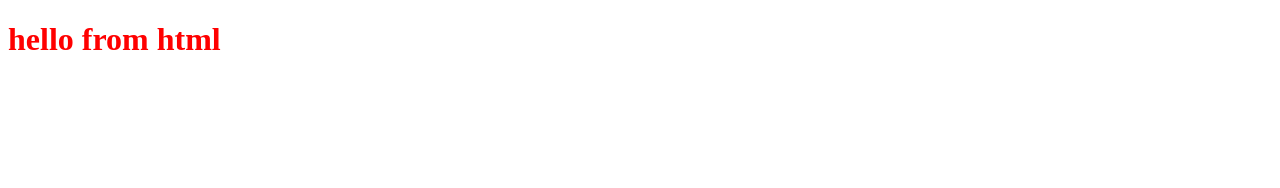
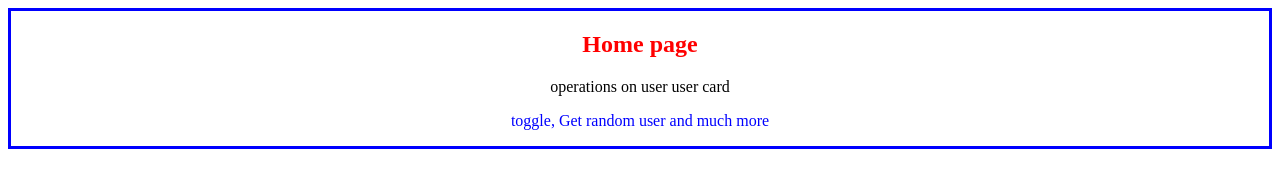
Before and after one commit to 24wh1a05d9-lavanya/autosuggest, a website: page frontend/index.html in a window 1280 px wide. Drawn offline with Linux system fonts and the light colour scheme.

Commit message:
update home page

```diff
--- a/frontend/index.css
+++ b/frontend/index.css
@@ -1,3 +1,13 @@
-h1{
-    color: red;
+h2{
+    color:red;
 }
+#home-intro{
+    text-align: center;
+    border: 3px solid blue;
+}
+#p2{
+    color: blue;
+}
+#home-intro:hover{
+    background-color: lightblue;
+}
--- a/frontend/index.html
+++ b/frontend/index.html
@@ -7,7 +7,11 @@
     <link rel="stylesheet" href="index.css">
 </head>
 <body>
-    <h1> hello from html</h1>
+    <div id="home-intro">
+    <h2> Home page</h2>
+    <p id="p1"> operations on user user card</p>
+    <p id="p2"> toggle, Get random user and much more</p>
+    </div>
     <script src="index.js"></script>
 </body>
 </html>
```
